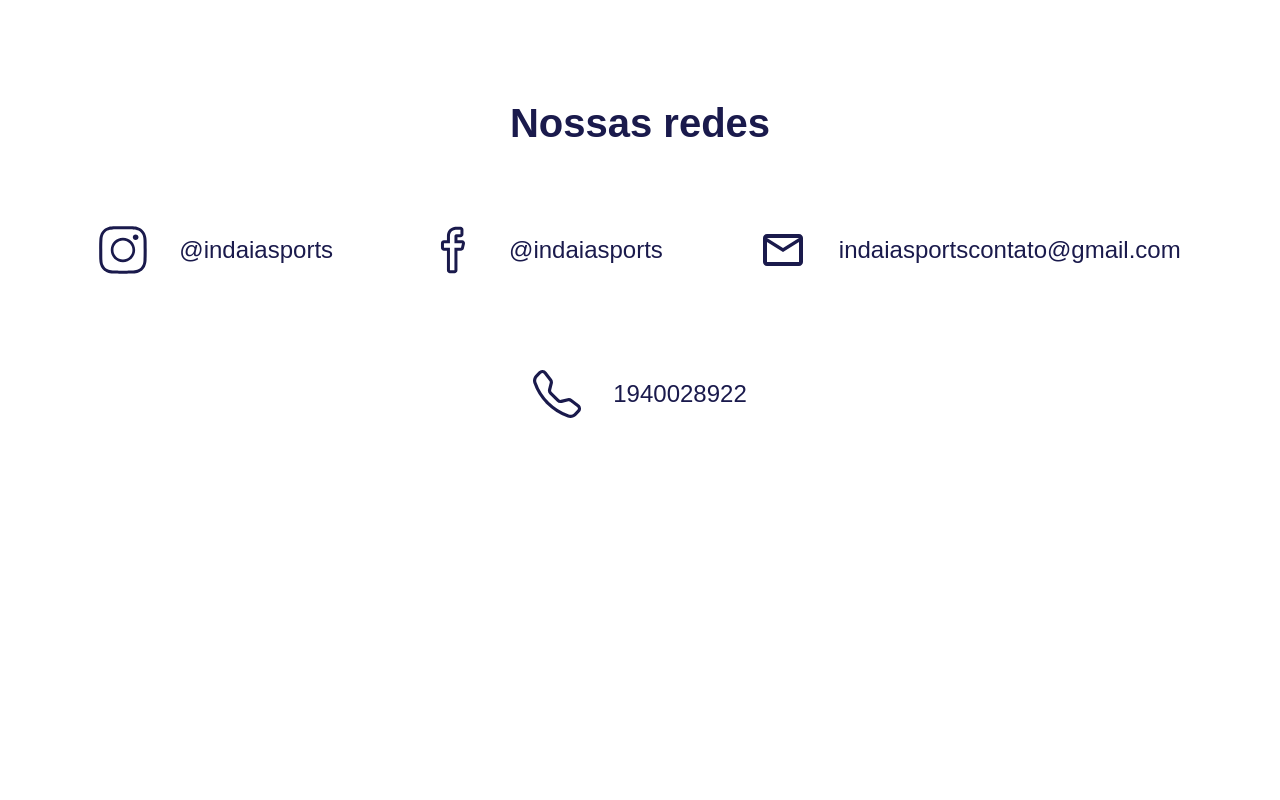
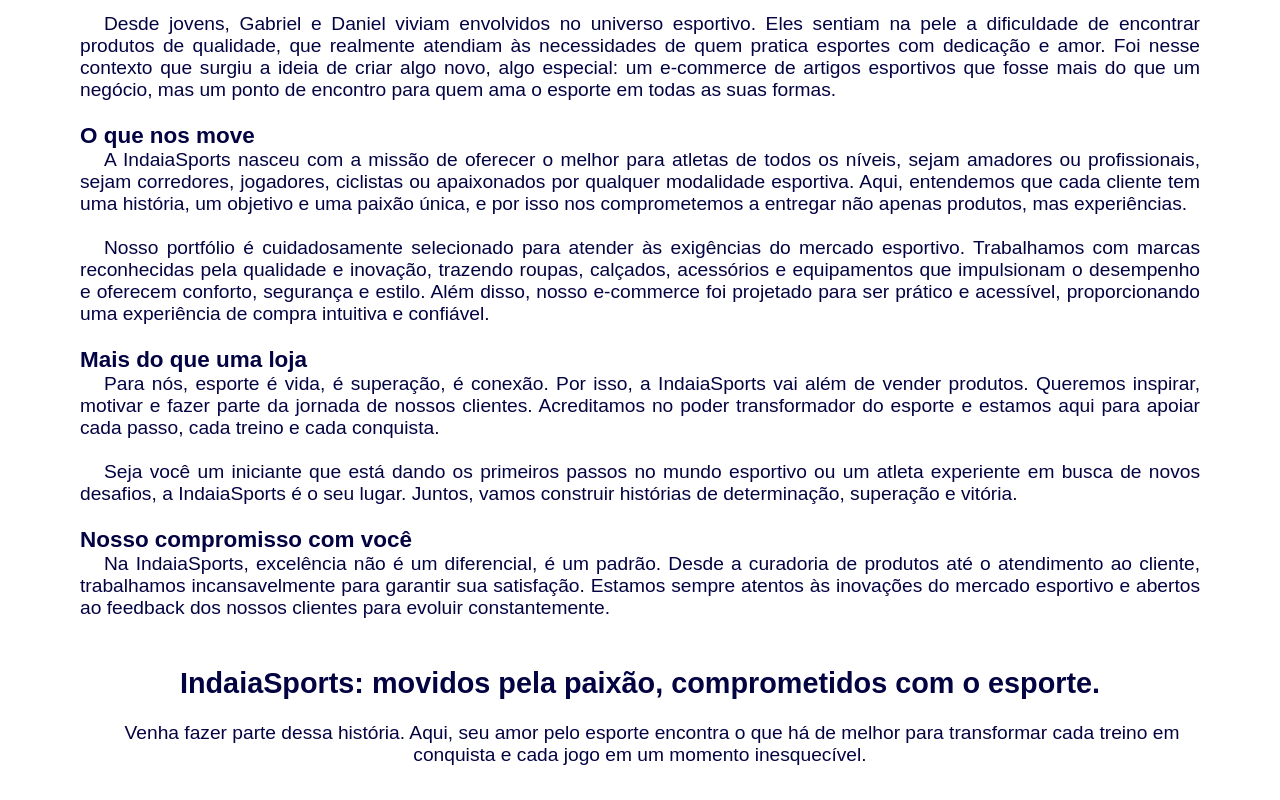
Before and after one commit to MagalDevs/Prova-React, a React (Vite) app in the folder lojinha/: page /sobre in a window 1280 px wide. Shown: the part 360-1160 px from the top of the page. Before the commit the page ends 826 px from the top, so only its background shows below. Built offline with nearby package versions, Linux system fonts and the light colour scheme.

Commit message:
Sobre feito

```diff
--- /dev/null
+++ b/lojinha/src/pages/css/sobre.css
@@ -0,0 +1,16 @@
+.texto-sobre {
+  font-size: 1.2rem;
+  padding: 0 5rem;
+  color: #030342;
+  text-align: justify;
+  margin: 1rem 0;
+}
+
+p{
+    text-indent: 1.5rem;
+}
+h2{
+    font-size: 1.8rem;
+    color: #030342;
+    text-align: center;
+}
--- a/lojinha/src/pages/sobre-nos.jsx
+++ b/lojinha/src/pages/sobre-nos.jsx
@@ -1,12 +1,34 @@
 import Footer from "../components/Footer/Footer"
 import Header from "../components/Header/Header"
 import "./css/global.css"
+import "./css/sobre.css"
 
 const Sobre = () => {
   return (
     <>
       <Header/>
         <h1>Sobre Nós</h1>
+        <div className="texto-sobre">
+          <p>A IndaiaSports é muito mais do que uma loja de artigos esportivos. Ela é o resultado de um sonho, de uma amizade e de uma paixão inabalável pelo esporte. Tudo começou em Indaiatuba, em meio a conversas descontraídas entre Gabriel Ribeiro e Daniel Galvão, dois amigos que sempre acreditaram que o esporte é uma ponte que conecta pessoas, promove saúde e transforma vidas.</p>
+          <br />
+          <p>Desde jovens, Gabriel e Daniel viviam envolvidos no universo esportivo. Eles sentiam na pele a dificuldade de encontrar produtos de qualidade, que realmente atendiam às necessidades de quem pratica esportes com dedicação e amor. Foi nesse contexto que surgiu a ideia de criar algo novo, algo especial: um e-commerce de artigos esportivos que fosse mais do que um negócio, mas um ponto de encontro para quem ama o esporte em todas as suas formas.</p>
+          <br />
+          <h3>O que nos move</h3>
+          <p>A IndaiaSports nasceu com a missão de oferecer o melhor para atletas de todos os níveis, sejam amadores ou profissionais, sejam corredores, jogadores, ciclistas ou apaixonados por qualquer modalidade esportiva. Aqui, entendemos que cada cliente tem uma história, um objetivo e uma paixão única, e por isso nos comprometemos a entregar não apenas produtos, mas experiências.</p>
+          <br />
+          <p>Nosso portfólio é cuidadosamente selecionado para atender às exigências do mercado esportivo. Trabalhamos com marcas reconhecidas pela qualidade e inovação, trazendo roupas, calçados, acessórios e equipamentos que impulsionam o desempenho e oferecem conforto, segurança e estilo. Além disso, nosso e-commerce foi projetado para ser prático e acessível, proporcionando uma experiência de compra intuitiva e confiável.</p>
+          <br />
+          <h3>Mais do que uma loja</h3>
+          <p>Para nós, esporte é vida, é superação, é conexão. Por isso, a IndaiaSports vai além de vender produtos. Queremos inspirar, motivar e fazer parte da jornada de nossos clientes. Acreditamos no poder transformador do esporte e estamos aqui para apoiar cada passo, cada treino e cada conquista.</p>
+          <br />
+          <p>Seja você um iniciante que está dando os primeiros passos no mundo esportivo ou um atleta experiente em busca de novos desafios, a IndaiaSports é o seu lugar. Juntos, vamos construir histórias de determinação, superação e vitória.</p>
+          <br />
+          <h3>Nosso compromisso com você</h3>
+          <p style={{marginBottom: "3rem"}}>Na IndaiaSports, excelência não é um diferencial, é um padrão. Desde a curadoria de produtos até o atendimento ao cliente, trabalhamos incansavelmente para garantir sua satisfação. Estamos sempre atentos às inovações do mercado esportivo e abertos ao feedback dos nossos clientes para evoluir constantemente.</p>
+          <h2>IndaiaSports: movidos pela paixão, comprometidos com o esporte.</h2>
+          <br />
+          <p style={{textAlign: "center"}}>Venha fazer parte dessa história. Aqui, seu amor pelo esporte encontra o que há de melhor para transformar cada treino em conquista e cada jogo em um momento inesquecível.</p>
+        </div>
       <Footer/>
     </>
   )
```
